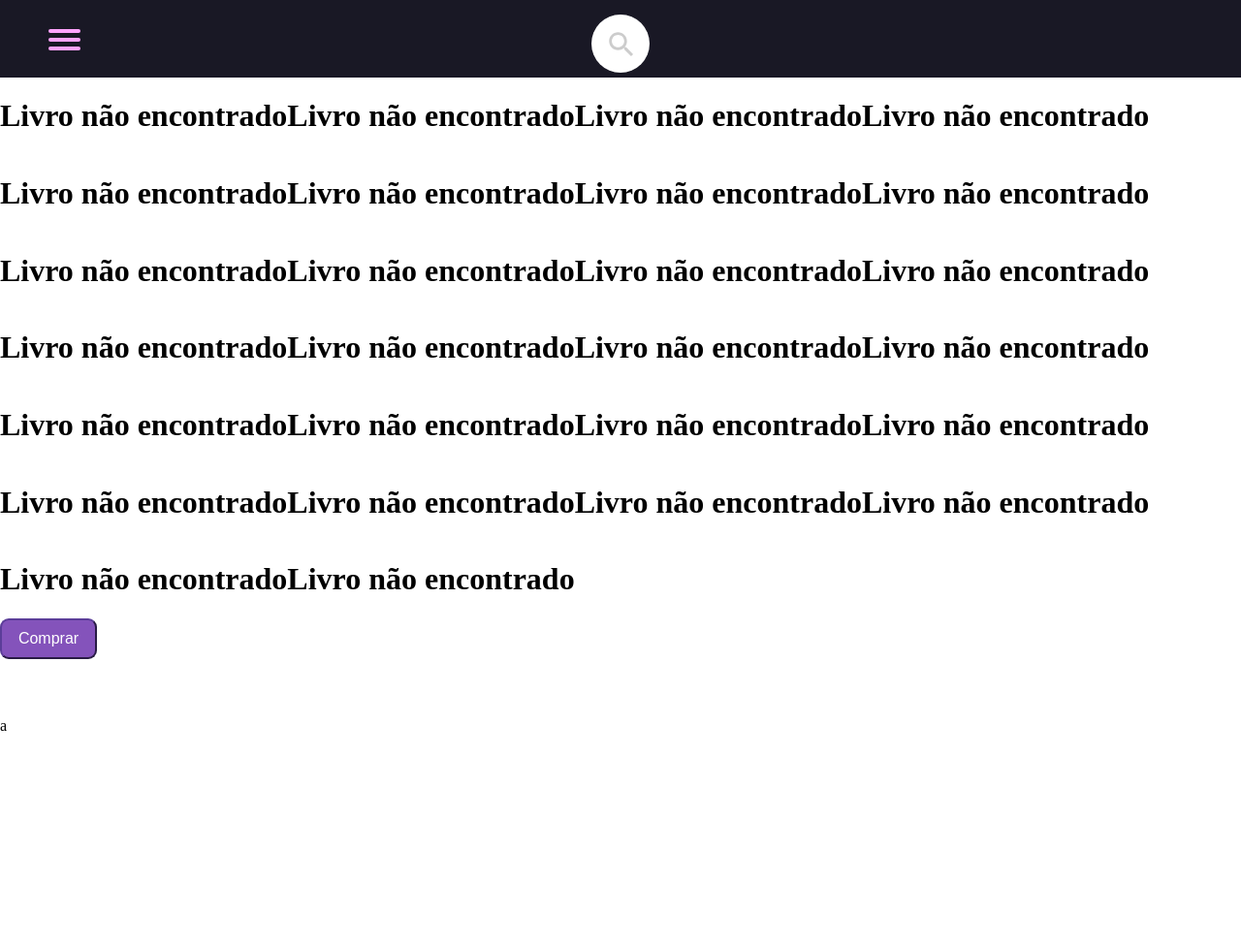
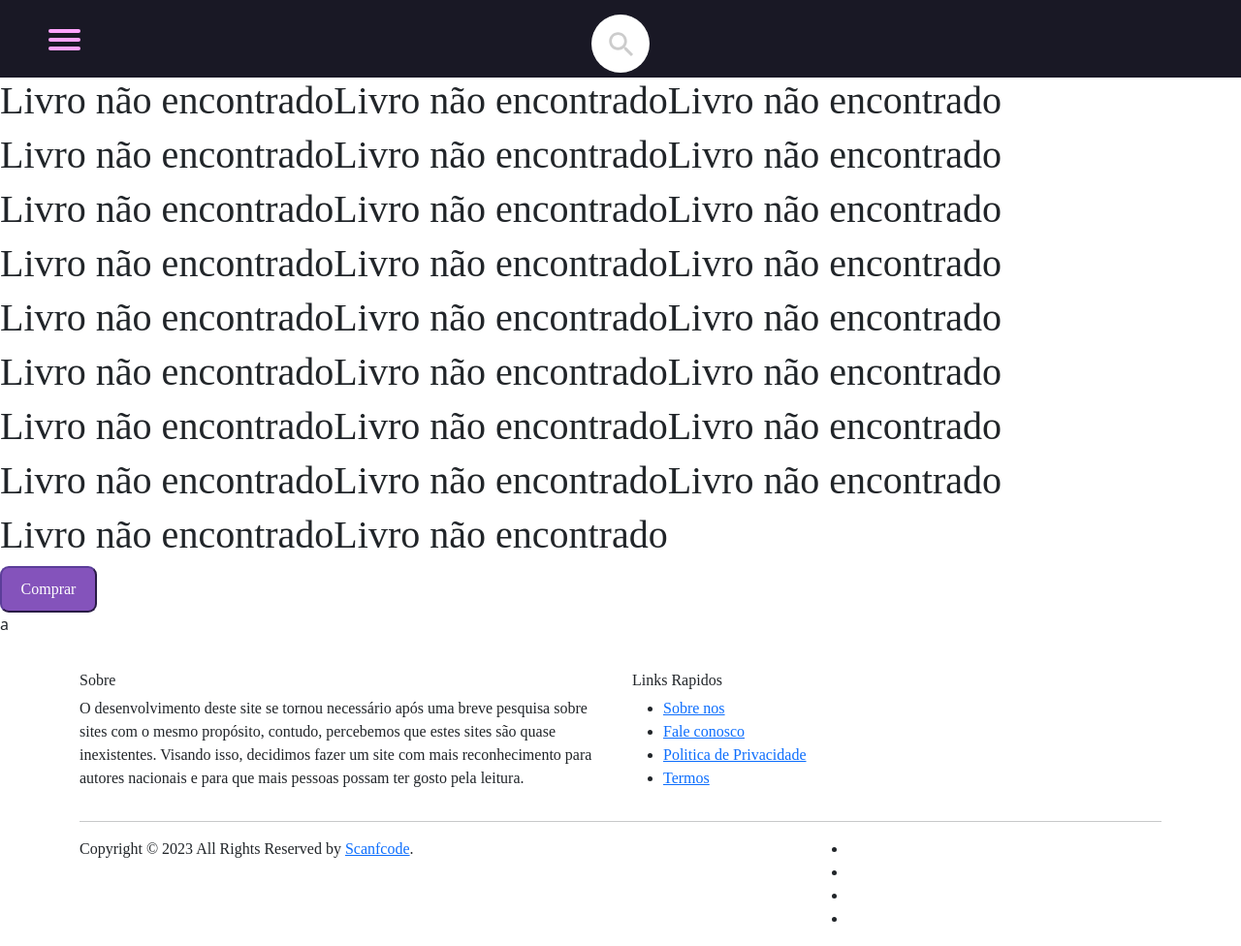
Before and after one commit to erickovisck/TCC_COT, a PHP site: page /itens.php in a window 1280 px wide. Shown: the whole page at 97% size. Before the commit the page ends 754 px from the top, so only its background shows below. Run offline with PHP 8.4, Linux system fonts and the light colour scheme; a user stored in the database is signed in; data comes from the database, SQL or seed files in the repository; data that the repository does not hold is empty; some web fonts are replaced.

Commit message:
Add files via upload

```diff
--- a/itens.php
+++ b/itens.php
@@ -60,6 +60,8 @@ $resultado = $conexao->query($sql);
     <meta name="viewport" content="width=device-width, initial-scale=1.0">
     <title>Document</title>
     <link rel="stylesheet" href="assets/css/estilo.css">
+    <link rel="stylesheet" href="https://cdn.jsdelivr.net/npm/bootstrap@5.3.0/dist/css/bootstrap.min.css">
+
 
 
 
@@ -239,6 +241,46 @@ $resultado = $conexao->query($sql);
 
             ?>
     </main>
+
+    <footer class="site-footer">
+    <div class="container">
+      <div class="row">
+        <div class="col-sm-12 col-md-6">
+          <h6>Sobre</h6>
+          <p class="text-justify">O desenvolvimento deste site se tornou necessário após uma breve pesquisa sobre sites com o mesmo propósito, contudo, percebemos que estes sites são quase inexistentes. Visando isso, decidimos fazer um site com mais reconhecimento para autores nacionais e para que mais pessoas possam ter gosto pela leitura.</p>
+        </div>
+
+        <div class="col-xs-6 col-md-3">
+          <h6>Links Rapidos</h6>
+          <ul class="footer-links">
+            <li><a href="http://scanfcode.com/about/">Sobre nos</a></li>
+            <li><a href="http://scanfcode.com/contact/">Fale conosco</a></li>
+            <li><a href="http://scanfcode.com/privacy-policy/">Politica de Privacidade</a></li>
+            <li><a href="http://scanfcode.com/sitemap/">Termos</a></li>
+          </ul>
+        </div>
+      </div>
+      <hr>
+    </div>
+    <div class="container">
+      <div class="row">
+        <div class="col-md-8 col-sm-6 col-xs-12">
+          <p class="copyright-text">Copyright &copy; 2023 All Rights Reserved by
+            <a href="#">Scanfcode</a>.
+          </p>
+        </div>
+
+        <div class="col-md-4 col-sm-6 col-xs-12">
+          <ul class="social-icons">
+            <li><a class="facebook" href="#"><i class="fa fa-facebook"></i></a></li>
+            <li><a class="twitter" href="#"><i class="fa fa-twitter"></i></a></li>
+            <li><a class="dribbble" href="#"><i class="fa fa-dribbble"></i></a></li>
+            <li><a class="linkedin" href="#"><i class="fa fa-linkedin"></i></a></li>
+          </ul>
+        </div>
+      </div>
+    </div>
+  </footer>
     <?php
 
 
```
Also changed, not shown: inicial.php (+15 -8 lines).
